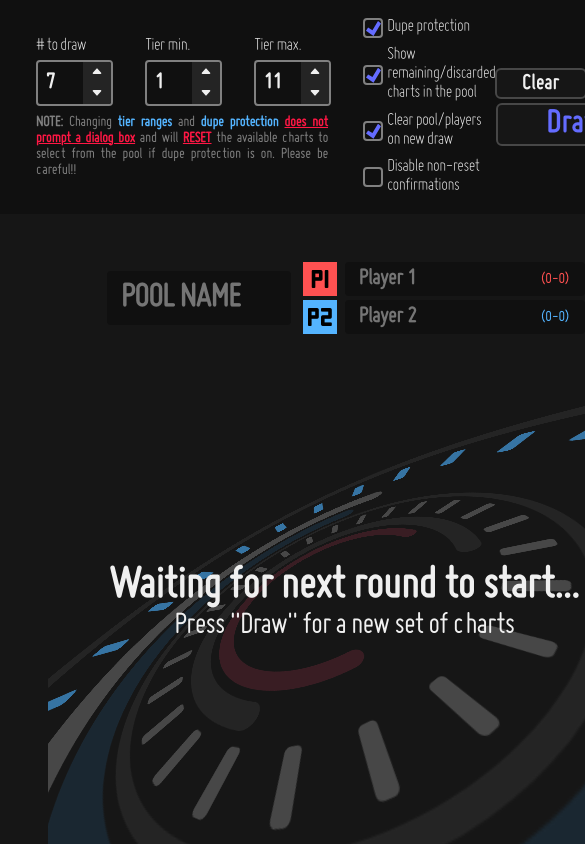
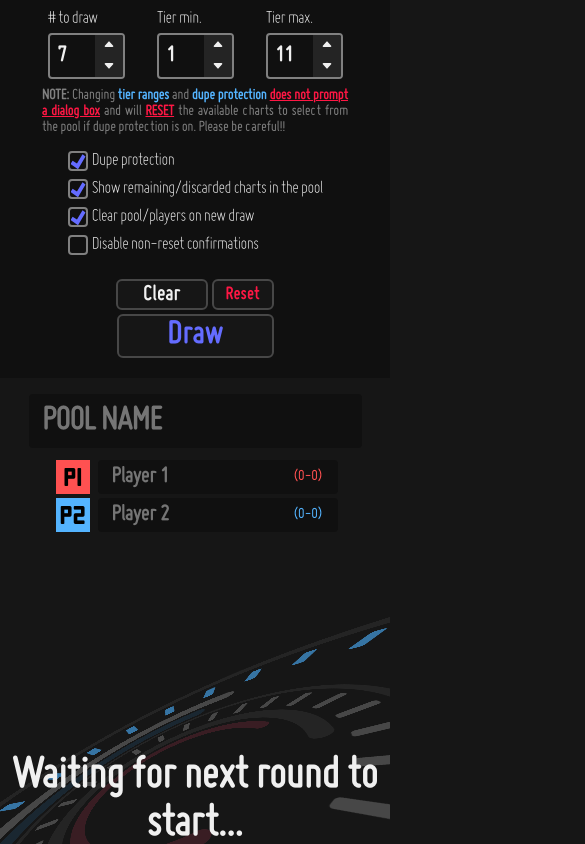
Before and after one commit to soraeee/cardigan, a React (Vite) app in the folder card-draw/: page / in a window 390 px wide. Shown: the top 844 px of the page, 585 px wide, since content can reach past the window. Built offline with nearby package versions, Linux system fonts and the light colour scheme.

Commit message:
basic scuffed mobile support

```diff
--- a/card-draw/src/components/Card.tsx
+++ b/card-draw/src/components/Card.tsx
@@ -2,7 +2,7 @@
 /// <reference types="vite-plugin-svgr/client" />
 import { useState, useEffect, useLayoutEffect, useRef } from 'react';
 import CardModal from './CardModal';
-import Reset from '../assets/Reset.svg?react';
+import Reset from '../assets/reset.svg?react';
 import Protect from '../assets/protect.svg?react';
 import Winner from '../assets/winner.svg?react';
 
--- a/card-draw/src/scss/components/card.scss
+++ b/card-draw/src/scss/components/card.scss
@@ -15,6 +15,7 @@ $side-width: 65px;
   min-height: 64px;
   user-select: none;
   transition: border-color 0.15s;
+
   &:hover {
     border-color: color.$accent;
     cursor: pointer;
@@ -47,6 +48,10 @@ $side-width: 65px;
     padding: 6px 12px;
     border-radius: 0 2px 2px 0;
     position: relative;
+
+    @include mixin.mobile {
+      padding: 6px 8px;
+    }
   }
 
   &-left {
@@ -74,6 +79,11 @@ $side-width: 65px;
 
   &-title {
     @include mixin.flex($x-align: center, $gap: 6px);
+
+    @include mixin.mobile {
+      flex-wrap: wrap;
+      justify-content: left;
+    }
   }
 
   &-text {
@@ -101,6 +111,10 @@ $side-width: 65px;
       font-size: 2.2em;
       font-weight: 700;
       line-height: normal;
+
+      @include mixin.mobile {
+        font-size: 1.8em;
+      }
     }
 
     &-tier {
@@ -119,6 +133,10 @@ $side-width: 65px;
     width: 74px;
     & > * {
       margin: -2px 0;
+    }
+
+    @include mixin.mobile {
+      width: auto;
     }
   }
 }
--- a/card-draw/src/scss/components/debug.scss
+++ b/card-draw/src/scss/components/debug.scss
@@ -15,4 +15,11 @@
     //@include mixin.flex($dir: row, $wrap: wrap, $align: start, $gap: 2px);
     column-count: 3;
   }
+
+  @include mixin.mobile {
+    flex-wrap: wrap;
+    &-detail {
+      width: 100%;
+    }
+  }
 }
--- a/card-draw/src/scss/components/footer.scss
+++ b/card-draw/src/scss/components/footer.scss
@@ -21,4 +21,8 @@
       }
     }
   }
+
+  @include mixin.mobile {
+    flex-wrap: wrap;
+  }
 }
--- a/card-draw/src/scss/components/match.scss
+++ b/card-draw/src/scss/components/match.scss
@@ -22,6 +22,13 @@
   }
   &-players {
     @include mixin.flex($dir: column, $gap: 4px);
+  }
+
+  @include mixin.mobile {
+    width: 100%;
+    flex-wrap: wrap;
+    justify-content: center;
+    margin-bottom: 16px;
   }
 }
 
--- a/card-draw/src/scss/components/settings.scss
+++ b/card-draw/src/scss/components/settings.scss
@@ -6,6 +6,12 @@
   @include mixin.flex($align: space-between);
   padding: 18px 36px;
   background-color: color.$dark2;
+
+  @include mixin.mobile {
+    flex-wrap: wrap;
+    justify-content: center;
+    padding: 10px 10px 20px 10px;
+  }
 }
 
 .settings {
@@ -31,12 +37,30 @@
       font-weight: 700;
     }
   }
+
+  @include mixin.mobile {
+    gap: 16px;
+    flex-wrap: wrap;
+
+    &-inner {
+      justify-content: center;
+    }
+
+    &-warning {
+      max-width: 100%;
+      padding: 0 32px;
+    }
+  }
 }
 
 .actions {
   @include mixin.flex($dir: column, $align: center, $x-align: end, $gap: 4px);
   &-resets {
     @include mixin.flex($gap: 4px);
+  }
+
+  @include mixin.mobile {
+    margin-top: 24px;
   }
 }
 
--- a/card-draw/src/scss/main.scss
+++ b/card-draw/src/scss/main.scss
@@ -28,6 +28,10 @@ html {
 .content {
   grid-area: content;
   min-height: calc(100vh - 52px);
+
+  @media only screen and (max-width: 420px) {
+    max-width: 100vw;
+  }
 }
 
 // Player text colors
@@ -42,6 +46,10 @@ b { font-weight: 700 }
   max-width: 100%;
   padding: 48px;
   //background-color: #00ff00;
+
+  @include mixin.mobile {
+    padding: 16px 0;
+  }
 }
 
 .backdrop {
--- /dev/null
+++ b/card-draw/src/scss/util/breakpoints.scss
@@ -0,0 +1 @@
+$phone: 420px;
--- a/card-draw/src/scss/util/mixins.scss
+++ b/card-draw/src/scss/util/mixins.scss
@@ -1,4 +1,5 @@
 @use '../util/color' as color;
+@use '../util/breakpoints' as breakpoints;
 
 @mixin flex($dir: row, $wrap: nowrap, $align: center, $x-align: stretch, $gap: 0) {
   display: flex;
@@ -12,3 +13,9 @@
   border-radius: $radius;
   border: $width solid $color;
 }
+
+@mixin mobile() {
+  @media (max-width: breakpoints.$phone) {
+    @content;
+  }
+}
```
